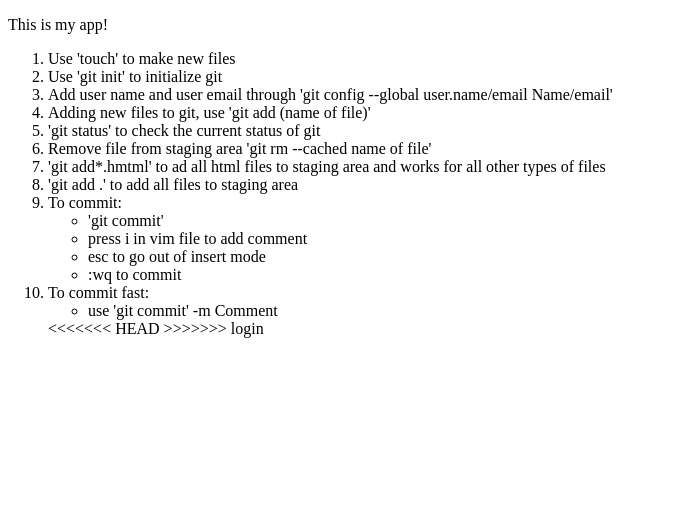
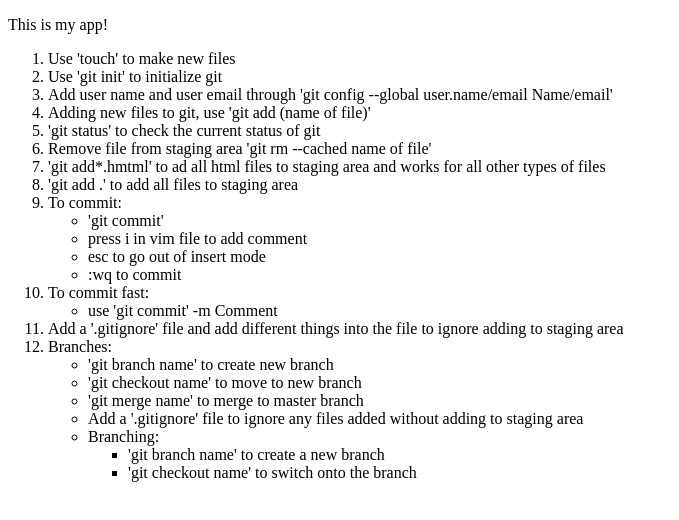
Before and after one commit to Fahmiin/myappsample, a plain HTML site: page index.html in a window 1280 px wide. Shown: the whole page, without its empty margins (0-679 px from the left). Drawn offline with Linux system fonts and the light colour scheme.

Commit message:
more changes

```diff
--- a/index.html
+++ b/index.html
@@ -28,8 +28,17 @@
 					<li>use 'git commit' -m Comment</li>
 				</ul>
 			</li>
-<<<<<<< HEAD
->>>>>>> login
+						<li>Add a '.gitignore' file and add different things into the file to ignore adding to staging area</li>
+			<li>Branches:
+				<ul>
+					<li>'git branch name' to create new branch</li>
+					<li>'git checkout name' to move to new branch</li>
+					<li>'git merge name' to merge to master branch</li>
+			<li>Add a '.gitignore' file to ignore any files added without adding to staging area</li>
+			<li>Branching:
+				<ul>
+					<li>'git branch name' to create a new branch</li>
+					<li>'git checkout name' to switch onto the branch</li>
 				</ul>
 			</li>
 		</ol>
```
